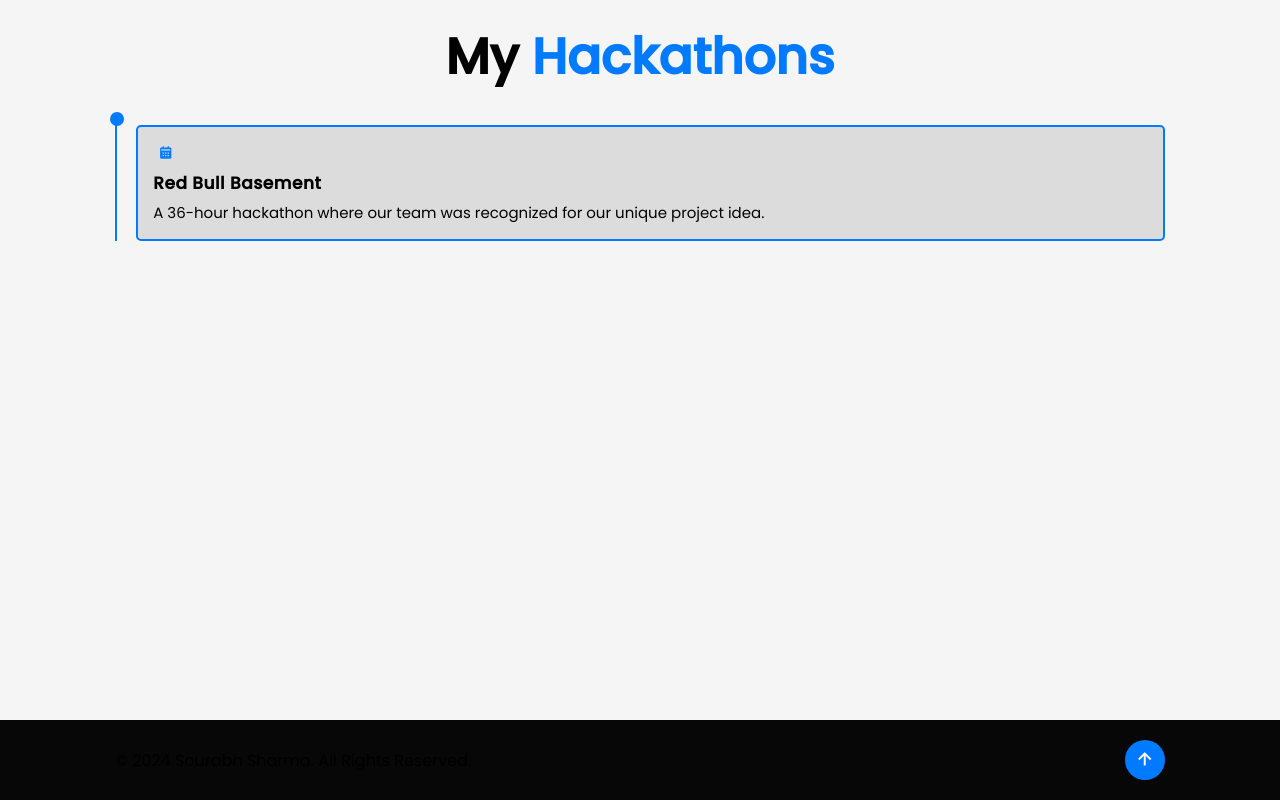
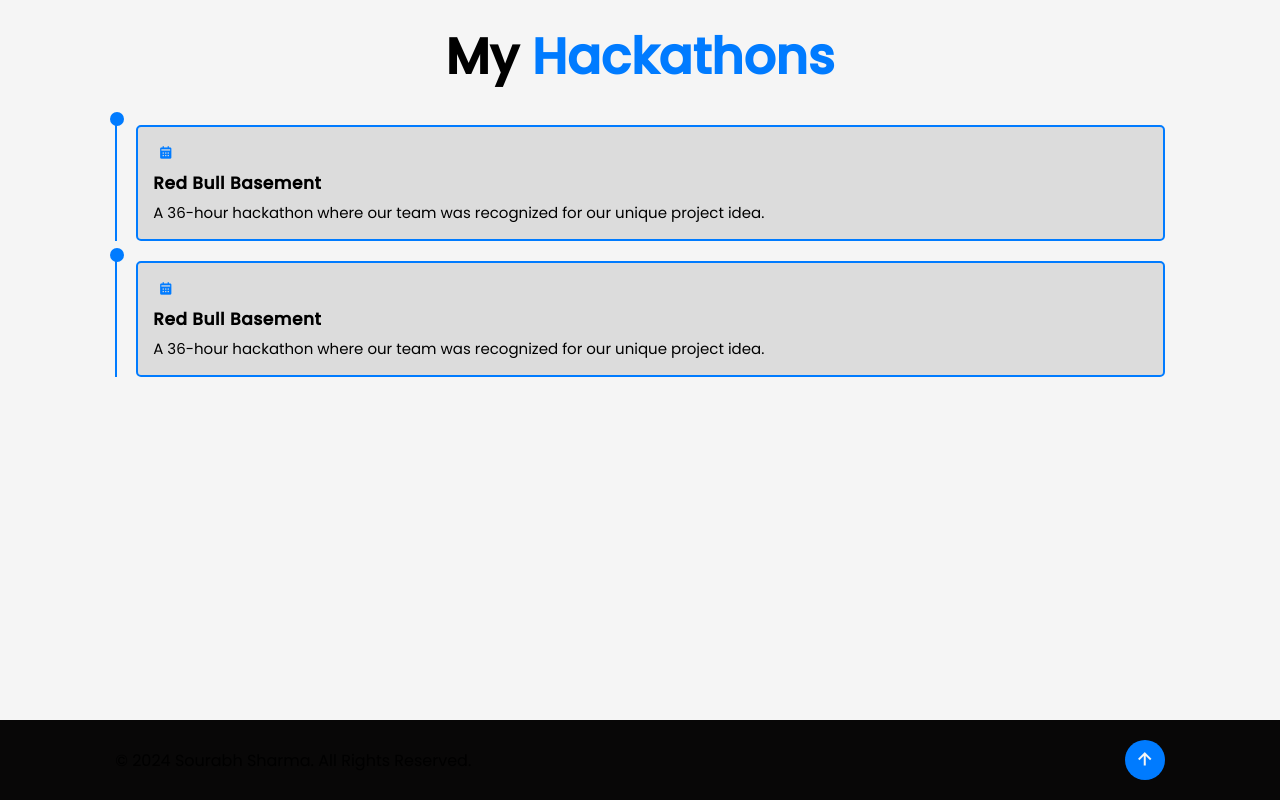
Before and after one commit to Sourabh0044/dsa-portfolio, a plain HTML site: page index.html in a window 1280 px wide. Shown: the part 3308-4108 px from the top of the page. Drawn offline with nearby package versions, Linux system fonts and the light colour scheme.

Commit message:
Update index.html

```diff
--- a/index.html
+++ b/index.html
@@ -144,6 +144,20 @@
                 </div>
             </div>
         </div>
+
+          <div class="row">
+            <div class="column">
+                <div class="box">
+                    <div class="education-content">
+                        <div class="content">
+                            <div class="year"><i class='bx bxs-calendar'></i></div>
+                            <h3>Red Bull Basement</h3>
+                            <p>A 36-hour hackathon where our team was recognized for our unique project idea.</p>
+                        </div>
+                    </div>
+                </div>
+            </div>
+        </div>
     </section>
 
     <!-- Footer -->
```
